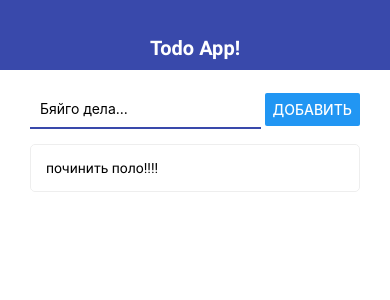
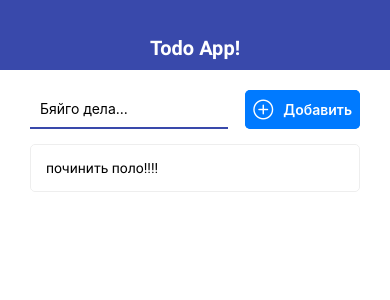
Before and after one commit to voloshchik/RN-TODO, a React Native app: screen / in a window 390 px wide. Shown: the top 300 px of the page. Built offline with nearby package versions, Linux system fonts and the light colour scheme.

Commit message:
37 add icon

```diff
--- a/package.json
+++ b/package.json
@@ -8,6 +8,7 @@
     "eject": "expo eject"
   },
   "dependencies": {
+    "@expo/vector-icons": "^10.0.6",
     "expo": "~36.0.0",
     "expo-font": "~8.0.0",
     "react": "~16.9.0",
--- a/src/components/AddTodo.js
+++ b/src/components/AddTodo.js
@@ -1,7 +1,7 @@
 import React, { useState } from "react";
 import { View, StyleSheet, TextInput, Button, Alert } from "react-native";
 import { THEME } from "../theme";
-
+import { AntDesign } from "@expo/vector-icons";
 const AddTodo = ({ onSubmit }) => {
   const [value, setValue] = useState("");
 
@@ -24,7 +24,10 @@
         autoCorrect={false}
         autoCapitalize="none"
       />
-      <Button title="Добавить" onPress={pressHandler} />
+      <AntDesign.Button onPress={pressHandler} name="pluscircleo">
+        Добавить
+      </AntDesign.Button>
+      {/* <Button title="Добавить" onPress={pressHandler} /> */}
     </View>
   );
 };
@@ -37,7 +40,7 @@
     marginBottom: 15
   },
   input: {
-    width: "70%",
+    width: "60%",
     padding: 10,
     borderStyle: "solid",
     borderBottomWidth: 2,
```
